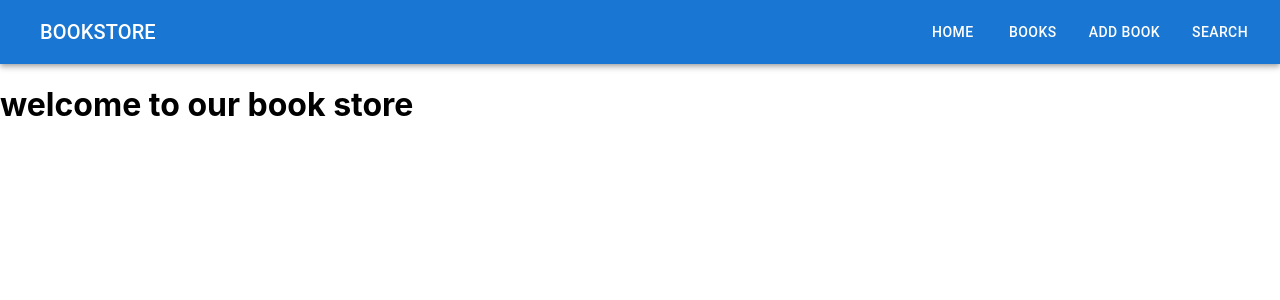
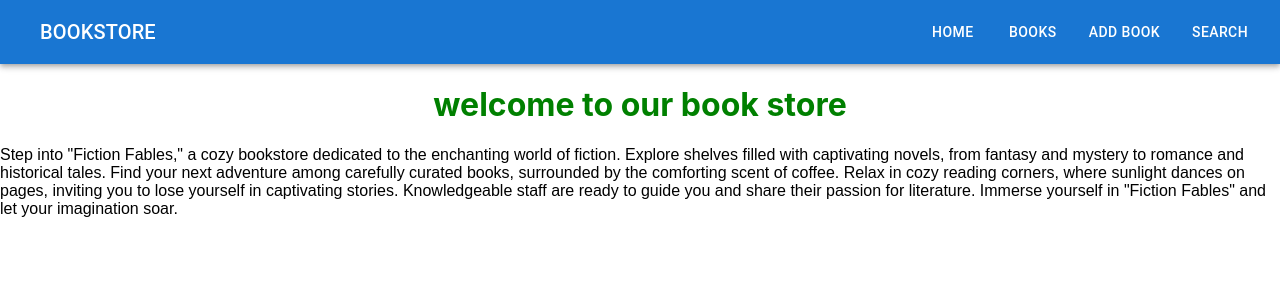
Before and after one commit to aamircheema/node-book-store, a React (Create React App) app in the folder client/: page / in a window 1280 px wide. Shown: the top 300 px of the page. Built offline with nearby package versions, Linux system fonts and the light colour scheme; no server answers.

Commit message:
updated files

```diff
--- a/client/src/components/AddBook.jsx
+++ b/client/src/components/AddBook.jsx
@@ -20,8 +20,9 @@ const AddBook = ({ books, onAddBook }) => {
 
     return (
         <div>
+
+            <h1 style={{ textAlign: 'center', color: "green" }}>Add Book</h1>
             <hr />
-            <h1>Add Book</h1>
             <form onSubmit={submitForm}>
                 <Box
                     component="form"
@@ -68,9 +69,11 @@ const AddBook = ({ books, onAddBook }) => {
                         required
                     />
                 </Box>
+                <hr />
                 <Button type="submit" size="small" variant="outlined" onClick={submitForm}>
                     Submit Form
                 </Button>
+
             </form>
         </div>
     );
--- a/client/src/components/Booklist.jsx
+++ b/client/src/components/Booklist.jsx
@@ -11,7 +11,9 @@ import React from 'react';
 const Booklist = ({ books }) => {
     return (
         <div>
-            <h3 className='heading'>These books are available in our store.</h3>
+            <h1
+                style={{ textAlign: 'center', color: "green" }}
+                className='heading'>These books are available.</h1>
 
             <TableContainer component={Paper}>
                 <Table sx={{ minWidth: 650 }} aria-label="simple table">
@@ -28,9 +30,7 @@ const Booklist = ({ books }) => {
                                 key={book.id}
                                 sx={{ '&:last-child td, &:last-child th': { border: 0 } }}
                             >
-                                <TableCell component="th" scope="row">
-                                    {book.title}
-                                </TableCell>
+                                <TableCell >{book.title}</TableCell>
                                 <TableCell align="right">{book.author}</TableCell>
                                 <TableCell align="right">{book.price}</TableCell>
                             </TableRow>
--- a/client/src/components/Home.jsx
+++ b/client/src/components/Home.jsx
@@ -1,11 +1,25 @@
+import { colors } from '@mui/material'
 import React from 'react'
 
 const Home = () => {
     return (
-        <div>
-            <h1>welcome to our book store</h1>
+        <>
 
-        </div>
+            <div className='heading'>
+                <h1 style={{ textAlign: 'center', color: "green" }}>welcome to our book store</h1>
+            </div>
+            <div style={{
+                fontFamily: 'sans-serif'
+            }}>
+                Step into "Fiction Fables," a cozy bookstore dedicated to the enchanting world of fiction.
+                Explore shelves filled with captivating novels, from fantasy and mystery to romance and
+                historical tales. Find your next adventure among carefully curated books, surrounded by the
+                comforting scent of coffee. Relax in cozy reading corners, where sunlight dances on pages,
+                inviting you to lose yourself in captivating stories. Knowledgeable staff are ready to
+                guide you and share their passion for literature. Immerse yourself in "Fiction Fables" and
+                let your imagination soar.
+            </div>
+        </>
     )
 }
 
--- a/client/src/components/SearchBook.jsx
+++ b/client/src/components/SearchBook.jsx
@@ -32,8 +32,11 @@ const SearchBook = ({ books }) => {
     }
 
     return (
+        <>
             <div>
-            <hr />
+                <h1 style={{ textAlign: 'center', color: "green" }}>Search Book</h1>
+            </div>
+            <div>
                 <form onSubmit={submitForm}>
                     <Box
                         component="form"
@@ -45,9 +48,24 @@ const SearchBook = ({ books }) => {
                     >
                         <TextField id="standard-basic" label="Search book by author name" variant="standard" value={search} onChange={(e) => setSearch(e.target.value)} />
                     </Box>
-                <Button variant="outlined" size="small" type="submit" name="Search" id="search-submit" >Search</Button>
+                    <br />
+                    <Button
+                        variant="outlined"
+                        size="small"
+                        type="submit"
+                        name="Search"
+                        id="search-submit"
+                        color="secondary"
+
+                    >
+                        Search
+                    </Button>
 
                 </form>
+            </div>
+            <br />
+            <div>
+                <h1 style={{ textAlign: 'center', color: 'green' }}>Search Result</h1>
                 <TableContainer component={Paper}>
                     <Table sx={{ minWidth: 650 }} aria-label="simple table">
                         <TableHead>
@@ -74,7 +92,8 @@ const SearchBook = ({ books }) => {
                     </Table>
                 </TableContainer>
 
-        </div>
+            </div >
+        </>
     )
 }
 
```
Lines whose indentation alone changed are shown as unchanged.
